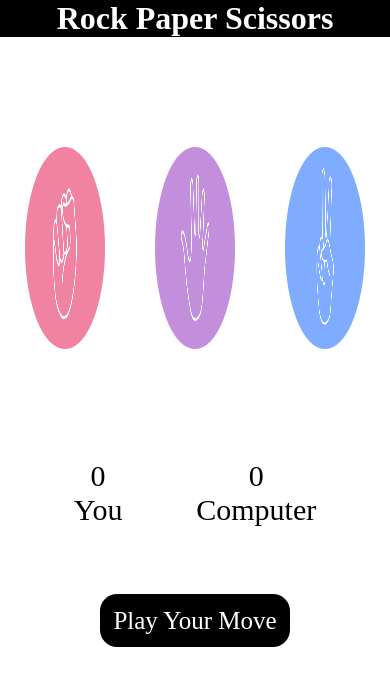
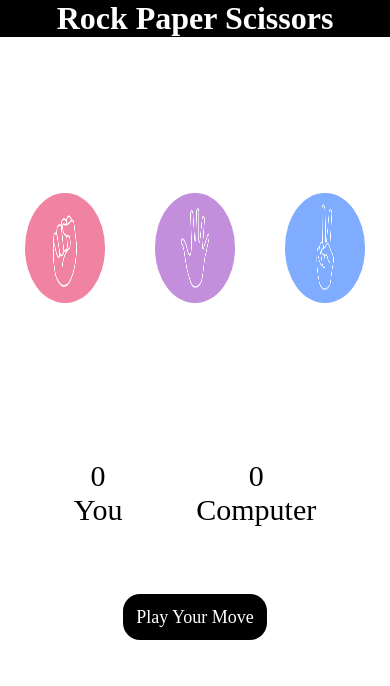
Before and after one commit to tanushreepanda/rock-paper-scissors-game, a plain HTML site: page index.html in a window 390 px wide. Drawn offline with Linux system fonts and the light colour scheme.

Commit message:
mobile screen

```diff
--- a/style.css
+++ b/style.css
@@ -27,6 +27,12 @@ img{
     height: 24vh;
     border-radius: 50%;
 }
+@media screen and (max-width: 680px) {
+    img {
+        height: 13vh;
+    }
+}
+
 h1{
     text-align: center;
     background: black;
@@ -49,3 +55,8 @@ h1{
     padding: 13px;
     border-radius: 17px;
 }
+@media screen and (max-width: 680px){
+    #msg {
+        font-size: 18px;
+    }
+}
```
